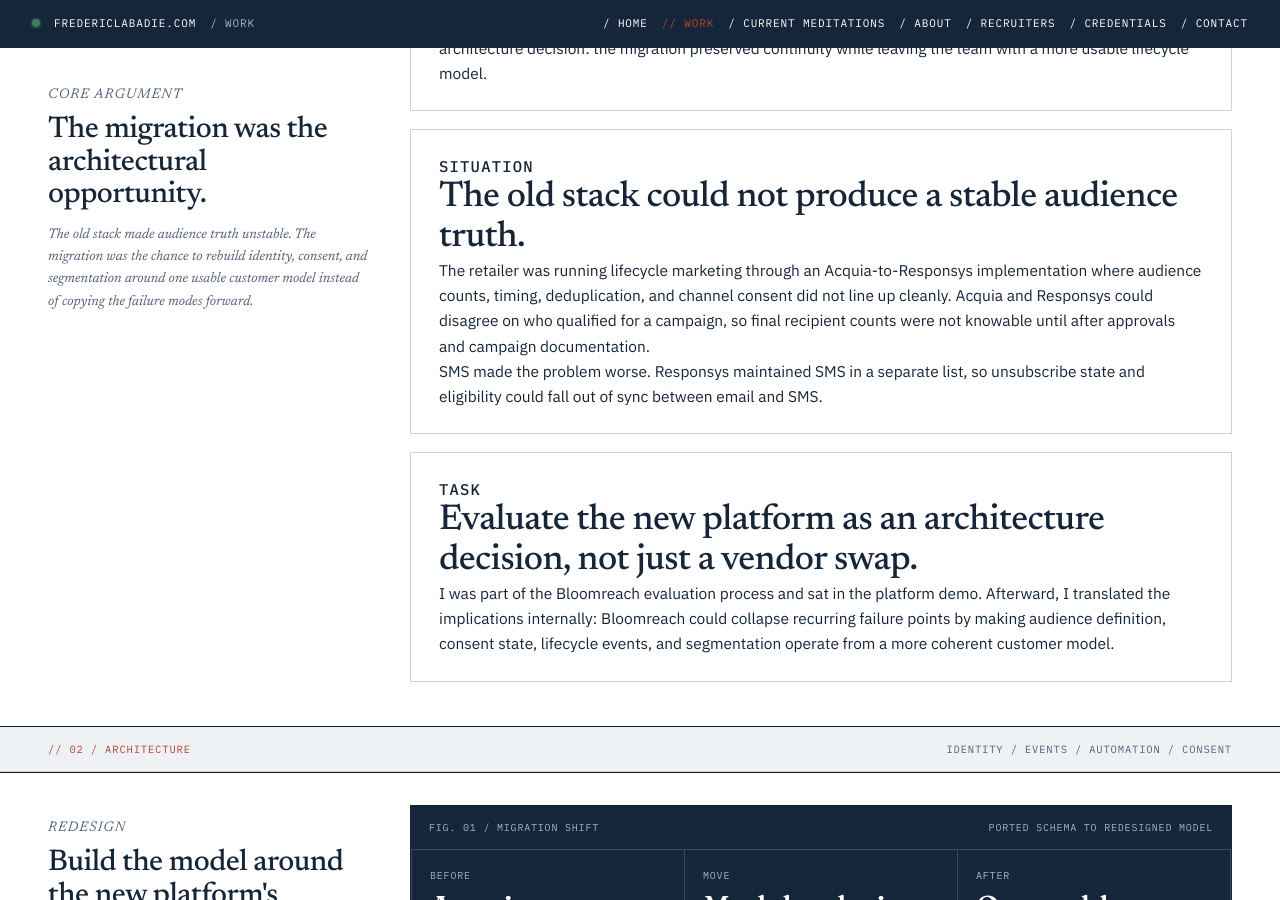
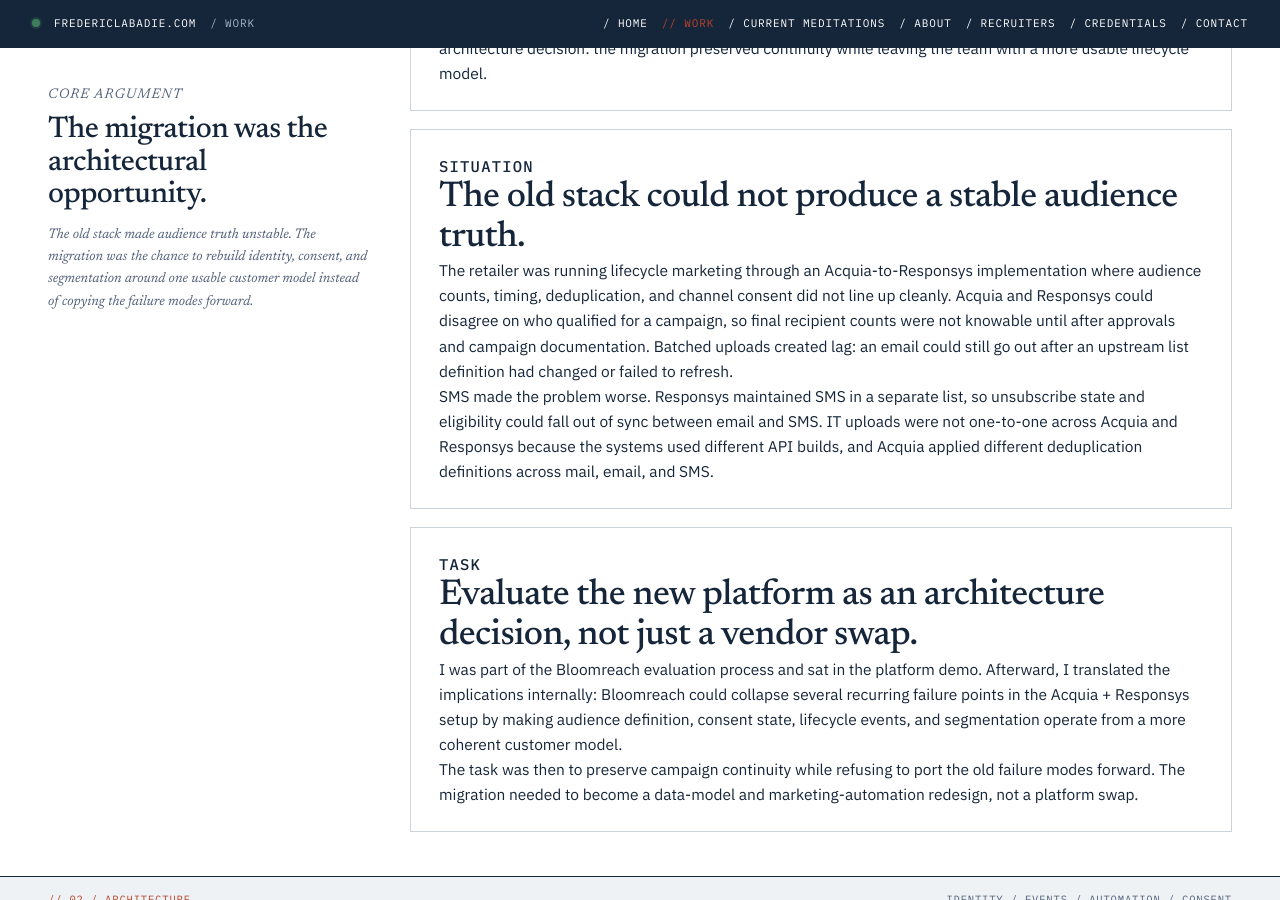
Before and after one commit to fredericlabadie/fredericlabadie.github.io, a Jekyll site: the page built from work/cdp-migration.html, in a window 1280 px wide and 900 px high, scrolled down 895 px. Built offline with Jekyll 4.4.1, drawn with Linux system fonts in a browser that asks for light colours; comment, search, counter and statistics services are not loaded.

Commit message:
Restore CDP migration implementation details

```diff
--- a/work/cdp-migration.html
+++ b/work/cdp-migration.html
@@ -49,14 +49,15 @@ twitter_description: "Oracle Responsys to Bloomreach CDP migration with the cust
         <article class="bp-case-block">
           <p class="bp-case-mono bp-case-accent">Situation</p>
           <h3>The old stack could not produce a stable audience truth.</h3>
-          <p>The retailer was running lifecycle marketing through an Acquia-to-Responsys implementation where audience counts, timing, deduplication, and channel consent did not line up cleanly. Acquia and Responsys could disagree on who qualified for a campaign, so final recipient counts were not knowable until after approvals and campaign documentation.</p>
-          <p>SMS made the problem worse. Responsys maintained SMS in a separate list, so unsubscribe state and eligibility could fall out of sync between email and SMS.</p>
+          <p>The retailer was running lifecycle marketing through an Acquia-to-Responsys implementation where audience counts, timing, deduplication, and channel consent did not line up cleanly. Acquia and Responsys could disagree on who qualified for a campaign, so final recipient counts were not knowable until after approvals and campaign documentation. Batched uploads created lag: an email could still go out after an upstream list definition had changed or failed to refresh.</p>
+          <p>SMS made the problem worse. Responsys maintained SMS in a separate list, so unsubscribe state and eligibility could fall out of sync between email and SMS. IT uploads were not one-to-one across Acquia and Responsys because the systems used different API builds, and Acquia applied different deduplication definitions across mail, email, and SMS.</p>
         </article>
 
         <article class="bp-case-block">
           <p class="bp-case-mono bp-case-accent">Task</p>
           <h3>Evaluate the new platform as an architecture decision, not just a vendor swap.</h3>
-          <p>I was part of the Bloomreach evaluation process and sat in the platform demo. Afterward, I translated the implications internally: Bloomreach could collapse recurring failure points by making audience definition, consent state, lifecycle events, and segmentation operate from a more coherent customer model.</p>
+          <p>I was part of the Bloomreach evaluation process and sat in the platform demo. Afterward, I translated the implications internally: Bloomreach could collapse several recurring failure points in the Acquia + Responsys setup by making audience definition, consent state, lifecycle events, and segmentation operate from a more coherent customer model.</p>
+          <p>The task was then to preserve campaign continuity while refusing to port the old failure modes forward. The migration needed to become a data-model and marketing-automation redesign, not a platform swap.</p>
         </article>
       </div>
     </section>
```
